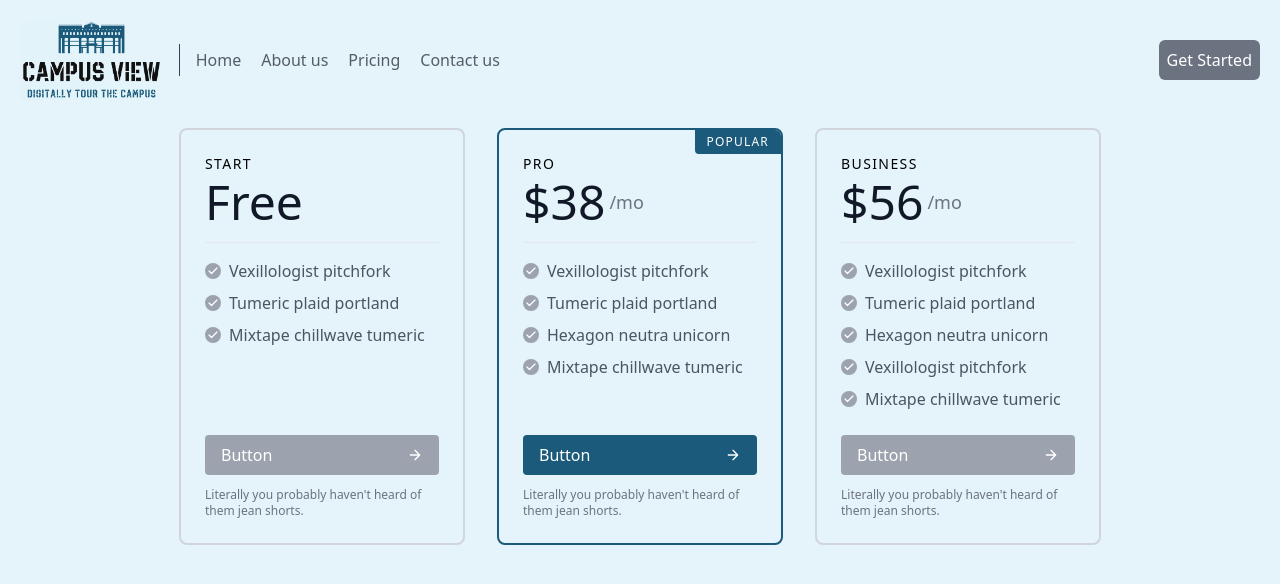
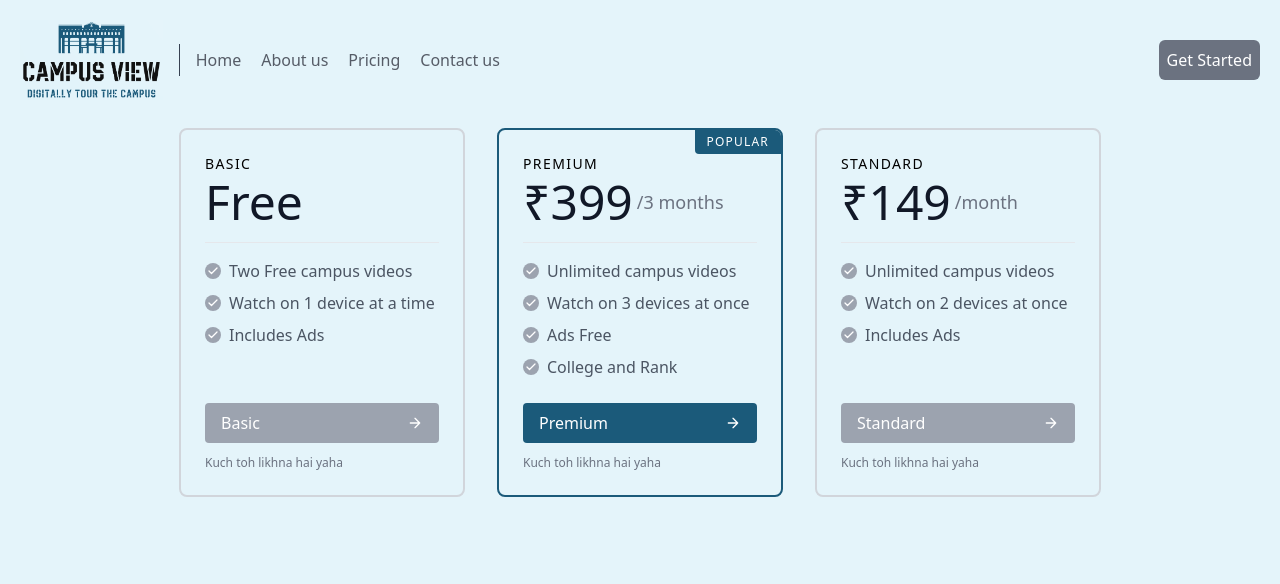
Before and after one commit to yathin017/campus-view, a React (Create React App) app in the folder frontend/: page /pricing in a window 1280 px wide. Shown: the top 584 px of the page. Built offline with nearby package versions, Linux system fonts and the light colour scheme.

Commit message:
Change Home and Pricing

```diff
--- a/frontend/src/components/Home.jsx
+++ b/frontend/src/components/Home.jsx
@@ -35,9 +35,9 @@ const Home = () => {
           <div className='text-2xl'>
             Explore your dream institute right from comfort of your home
           </div>
-          <div className='text-xl border-2 border-white px-1 py-2 cursor-pointer schedulebutton hover:text-black'>
+          <Link to="/register" className='text-xl border-2 border-white px-1 py-2 cursor-pointer schedulebutton hover:text-black'>
             Explore now
-          </div>
+          </Link>
         </div>
       </div>
       <div className='z-0 absolute h-screen w-full bg-[#0000008f] top-0'></div>
--- a/frontend/src/components/Pricing.js
+++ b/frontend/src/components/Pricing.js
@@ -3,19 +3,11 @@ import React from "react";
 const Pricing = () => {
   return (
       <div className="bg-[#E4F4FA] container h-screen px-5 py-32 mx-auto">
-        {/* <div className="flex flex-col text-center w-full mb-20"> */}
-          {/* <h1 className="sm:text-4xl text-3xl font-medium title-font text-gray-900">
-            Pricing
-          </h1> */}
-          {/* <p className="lg:w-2/3 mx-auto leading-relaxed text-base text-gray-500">
-            Whatever cardigan tote bag tumblr hexagon brooklyn asymmetrical.
-          </p> */}
-        {/* </div> */}
         <div className="flex flex-wrap -m-4 justify-center">
           <div className="p-4 xl:w-1/4 md:w-1/2 w-full">
             <div className="h-full p-6 rounded-lg border-2 border-gray-300 flex flex-col relative overflow-hidden">
               <h2 className="text-sm tracking-widest title-font mb-1 font-medium">
-                START
+                BASIC
               </h2>
               <h1 className="text-5xl text-gray-900 pb-4 mb-4 border-b border-gray-200 leading-none">
                 Free
@@ -34,7 +26,7 @@ const Pricing = () => {
                     <path d="M20 6L9 17l-5-5"></path>
                   </svg>
                 </span>
-                Vexillologist pitchfork
+                Two Free campus videos
               </p>
               <p className="flex items-center text-gray-600 mb-2">
                 <span className="w-4 h-4 mr-2 inline-flex items-center justify-center bg-gray-400 text-white rounded-full flex-shrink-0">
@@ -50,7 +42,102 @@ const Pricing = () => {
                     <path d="M20 6L9 17l-5-5"></path>
                   </svg>
                 </span>
-                Tumeric plaid portland
+                Watch on 1 device at a time
+              </p>
+              <p className="flex items-center text-gray-600 mb-2">
+                <span className="w-4 h-4 mr-2 inline-flex items-center justify-center bg-gray-400 text-white rounded-full flex-shrink-0">
+                  <svg
+                    fill="none"
+                    stroke="currentColor"
+                    stroke-linecap="round"
+                    stroke-linejoin="round"
+                    stroke-width="2.5"
+                    className="w-3 h-3"
+                    viewBox="0 0 24 24"
+                  >
+                    <path d="M20 6L9 17l-5-5"></path>
+                  </svg>
+                </span>
+                Includes Ads
+              </p>
+              <button className="flex items-center mt-auto text-white bg-gray-400 border-0 py-2 px-4 w-full focus:outline-none hover:bg-gray-500 rounded">
+                Basic
+                <svg
+                  fill="none"
+                  stroke="currentColor"
+                  stroke-linecap="round"
+                  stroke-linejoin="round"
+                  stroke-width="2"
+                  className="w-4 h-4 ml-auto"
+                  viewBox="0 0 24 24"
+                >
+                  <path d="M5 12h14M12 5l7 7-7 7"></path>
+                </svg>
+              </button>
+              <p className="text-xs text-gray-500 mt-3">
+              Kuch toh likhna hai yaha
+              </p>
+            </div>
+          </div>
+          <div className="p-4 xl:w-1/4 md:w-1/2 w-full">
+            <div className="h-full p-6 rounded-lg border-2 border-[#1B5A7A] flex flex-col relative overflow-hidden">
+              <span className="bg-[#1B5A7A] text-white px-3 py-1 tracking-widest text-xs absolute right-0 top-0 rounded-bl">
+                POPULAR
+              </span>
+              <h2 className="text-sm tracking-widest title-font mb-1 font-medium">
+                PREMIUM
+              </h2>
+              <h1 className="text-5xl text-gray-900 leading-none flex items-center pb-4 mb-4 border-b border-gray-200">
+                <span>₹399</span>
+                <span className="text-lg ml-1 font-normal text-gray-500">/3 months</span>
+              </h1>
+              <p className="flex items-center text-gray-600 mb-2">
+                <span className="w-4 h-4 mr-2 inline-flex items-center justify-center bg-gray-400 text-white rounded-full flex-shrink-0">
+                  <svg
+                    fill="none"
+                    stroke="currentColor"
+                    stroke-linecap="round"
+                    stroke-linejoin="round"
+                    stroke-width="2.5"
+                    className="w-3 h-3"
+                    viewBox="0 0 24 24"
+                  >
+                    <path d="M20 6L9 17l-5-5"></path>
+                  </svg>
+                </span>
+                Unlimited campus videos
+              </p>
+              <p className="flex items-center text-gray-600 mb-2">
+                <span className="w-4 h-4 mr-2 inline-flex items-center justify-center bg-gray-400 text-white rounded-full flex-shrink-0">
+                  <svg
+                    fill="none"
+                    stroke="currentColor"
+                    stroke-linecap="round"
+                    stroke-linejoin="round"
+                    stroke-width="2.5"
+                    className="w-3 h-3"
+                    viewBox="0 0 24 24"
+                  >
+                    <path d="M20 6L9 17l-5-5"></path>
+                  </svg>
+                </span>
+                Watch on 3 devices at once
+              </p>
+              <p className="flex items-center text-gray-600 mb-2">
+                <span className="w-4 h-4 mr-2 inline-flex items-center justify-center bg-gray-400 text-white rounded-full flex-shrink-0">
+                  <svg
+                    fill="none"
+                    stroke="currentColor"
+                    stroke-linecap="round"
+                    stroke-linejoin="round"
+                    stroke-width="2.5"
+                    className="w-3 h-3"
+                    viewBox="0 0 24 24"
+                  >
+                    <path d="M20 6L9 17l-5-5"></path>
+                  </svg>
+                </span>
+                Ads Free
               </p>
               <p className="flex items-center text-gray-600 mb-6">
                 <span className="w-4 h-4 mr-2 inline-flex items-center justify-center bg-gray-400 text-white rounded-full flex-shrink-0">
@@ -66,10 +153,10 @@ const Pricing = () => {
                     <path d="M20 6L9 17l-5-5"></path>
                   </svg>
                 </span>
-                Mixtape chillwave tumeric
+                College and Rank
               </p>
-              <button className="flex items-center mt-auto text-white bg-gray-400 border-0 py-2 px-4 w-full focus:outline-none hover:bg-gray-500 rounded">
-                Button
+              <button className="flex items-center mt-auto text-white bg-[#1B5A7A] border-0 py-2 px-4 w-full focus:outline-none hover:bg-[#134259] rounded">
+                Premium
                 <svg
                   fill="none"
                   stroke="currentColor"
@@ -83,21 +170,18 @@ const Pricing = () => {
                 </svg>
               </button>
               <p className="text-xs text-gray-500 mt-3">
-                Literally you probably haven't heard of them jean shorts.
+              Kuch toh likhna hai yaha
               </p>
             </div>
           </div>
           <div className="p-4 xl:w-1/4 md:w-1/2 w-full">
-            <div className="h-full p-6 rounded-lg border-2 border-[#1B5A7A] flex flex-col relative overflow-hidden">
-              <span className="bg-[#1B5A7A] text-white px-3 py-1 tracking-widest text-xs absolute right-0 top-0 rounded-bl">
-                POPULAR
-              </span>
+            <div className="h-full p-6 rounded-lg border-2 border-gray-300 flex flex-col relative overflow-hidden">
               <h2 className="text-sm tracking-widest title-font mb-1 font-medium">
-                PRO
+                STANDARD
               </h2>
               <h1 className="text-5xl text-gray-900 leading-none flex items-center pb-4 mb-4 border-b border-gray-200">
-                <span>$38</span>
-                <span className="text-lg ml-1 font-normal text-gray-500">/mo</span>
+                <span>₹149</span>
+                <span className="text-lg ml-1 font-normal text-gray-500">/month</span>
               </h1>
               <p className="flex items-center text-gray-600 mb-2">
                 <span className="w-4 h-4 mr-2 inline-flex items-center justify-center bg-gray-400 text-white rounded-full flex-shrink-0">
@@ -113,7 +197,7 @@ const Pricing = () => {
                     <path d="M20 6L9 17l-5-5"></path>
                   </svg>
                 </span>
-                Vexillologist pitchfork
+                Unlimited campus videos
               </p>
               <p className="flex items-center text-gray-600 mb-2">
                 <span className="w-4 h-4 mr-2 inline-flex items-center justify-center bg-gray-400 text-white rounded-full flex-shrink-0">
@@ -129,7 +213,7 @@ const Pricing = () => {
                     <path d="M20 6L9 17l-5-5"></path>
                   </svg>
                 </span>
-                Tumeric plaid portland
+                Watch on 2 devices at once
               </p>
               <p className="flex items-center text-gray-600 mb-2">
                 <span className="w-4 h-4 mr-2 inline-flex items-center justify-center bg-gray-400 text-white rounded-full flex-shrink-0">
@@ -145,26 +229,10 @@ const Pricing = () => {
                     <path d="M20 6L9 17l-5-5"></path>
                   </svg>
                 </span>
-                Hexagon neutra unicorn
+                Includes Ads
               </p>
-              <p className="flex items-center text-gray-600 mb-6">
-                <span className="w-4 h-4 mr-2 inline-flex items-center justify-center bg-gray-400 text-white rounded-full flex-shrink-0">
-                  <svg
-                    fill="none"
-                    stroke="currentColor"
-                    stroke-linecap="round"
-                    stroke-linejoin="round"
-                    stroke-width="2.5"
-                    className="w-3 h-3"
-                    viewBox="0 0 24 24"
-                  >
-                    <path d="M20 6L9 17l-5-5"></path>
-                  </svg>
-                </span>
-                Mixtape chillwave tumeric
-              </p>
-              <button className="flex items-center mt-auto text-white bg-[#1B5A7A] border-0 py-2 px-4 w-full focus:outline-none hover:bg-[#134259] rounded">
-                Button
+              <button className="flex items-center mt-auto text-white bg-gray-400 border-0 py-2 px-4 w-full focus:outline-none hover:bg-gray-500 rounded">
+                Standard
                 <svg
                   fill="none"
                   stroke="currentColor"
@@ -178,115 +246,7 @@ const Pricing = () => {
                 </svg>
               </button>
               <p className="text-xs text-gray-500 mt-3">
-                Literally you probably haven't heard of them jean shorts.
-              </p>
-            </div>
-          </div>
-          <div className="p-4 xl:w-1/4 md:w-1/2 w-full">
-            <div className="h-full p-6 rounded-lg border-2 border-gray-300 flex flex-col relative overflow-hidden">
-              <h2 className="text-sm tracking-widest title-font mb-1 font-medium">
-                BUSINESS
-              </h2>
-              <h1 className="text-5xl text-gray-900 leading-none flex items-center pb-4 mb-4 border-b border-gray-200">
-                <span>$56</span>
-                <span className="text-lg ml-1 font-normal text-gray-500">/mo</span>
-              </h1>
-              <p className="flex items-center text-gray-600 mb-2">
-                <span className="w-4 h-4 mr-2 inline-flex items-center justify-center bg-gray-400 text-white rounded-full flex-shrink-0">
-                  <svg
-                    fill="none"
-                    stroke="currentColor"
-                    stroke-linecap="round"
-                    stroke-linejoin="round"
-                    stroke-width="2.5"
-                    className="w-3 h-3"
-                    viewBox="0 0 24 24"
-                  >
-                    <path d="M20 6L9 17l-5-5"></path>
-                  </svg>
-                </span>
-                Vexillologist pitchfork
-              </p>
-              <p className="flex items-center text-gray-600 mb-2">
-                <span className="w-4 h-4 mr-2 inline-flex items-center justify-center bg-gray-400 text-white rounded-full flex-shrink-0">
-                  <svg
-                    fill="none"
-                    stroke="currentColor"
-                    stroke-linecap="round"
-                    stroke-linejoin="round"
-                    stroke-width="2.5"
-                    className="w-3 h-3"
-                    viewBox="0 0 24 24"
-                  >
-                    <path d="M20 6L9 17l-5-5"></path>
-                  </svg>
-                </span>
-                Tumeric plaid portland
-              </p>
-              <p className="flex items-center text-gray-600 mb-2">
-                <span className="w-4 h-4 mr-2 inline-flex items-center justify-center bg-gray-400 text-white rounded-full flex-shrink-0">
-                  <svg
-                    fill="none"
-                    stroke="currentColor"
-                    stroke-linecap="round"
-                    stroke-linejoin="round"
-                    stroke-width="2.5"
-                    className="w-3 h-3"
-                    viewBox="0 0 24 24"
-                  >
-                    <path d="M20 6L9 17l-5-5"></path>
-                  </svg>
-                </span>
-                Hexagon neutra unicorn
-              </p>
-              <p className="flex items-center text-gray-600 mb-2">
-                <span className="w-4 h-4 mr-2 inline-flex items-center justify-center bg-gray-400 text-white rounded-full flex-shrink-0">
-                  <svg
-                    fill="none"
-                    stroke="currentColor"
-                    stroke-linecap="round"
-                    stroke-linejoin="round"
-                    stroke-width="2.5"
-                    className="w-3 h-3"
-                    viewBox="0 0 24 24"
-                  >
-                    <path d="M20 6L9 17l-5-5"></path>
-                  </svg>
-                </span>
-                Vexillologist pitchfork
-              </p>
-              <p className="flex items-center text-gray-600 mb-6">
-                <span className="w-4 h-4 mr-2 inline-flex items-center justify-center bg-gray-400 text-white rounded-full flex-shrink-0">
-                  <svg
-                    fill="none"
-                    stroke="currentColor"
-                    stroke-linecap="round"
-                    stroke-linejoin="round"
-                    stroke-width="2.5"
-                    className="w-3 h-3"
-                    viewBox="0 0 24 24"
-                  >
-                    <path d="M20 6L9 17l-5-5"></path>
-                  </svg>
-                </span>
-                Mixtape chillwave tumeric
-              </p>
-              <button className="flex items-center mt-auto text-white bg-gray-400 border-0 py-2 px-4 w-full focus:outline-none hover:bg-gray-500 rounded">
-                Button
-                <svg
-                  fill="none"
-                  stroke="currentColor"
-                  stroke-linecap="round"
-                  stroke-linejoin="round"
-                  stroke-width="2"
-                  className="w-4 h-4 ml-auto"
-                  viewBox="0 0 24 24"
-                >
-                  <path d="M5 12h14M12 5l7 7-7 7"></path>
-                </svg>
-              </button>
-              <p className="text-xs text-gray-500 mt-3">
-                Literally you probably haven't heard of them jean shorts.
+                Kuch toh likhna hai yaha
               </p>
             </div>
           </div>
```
